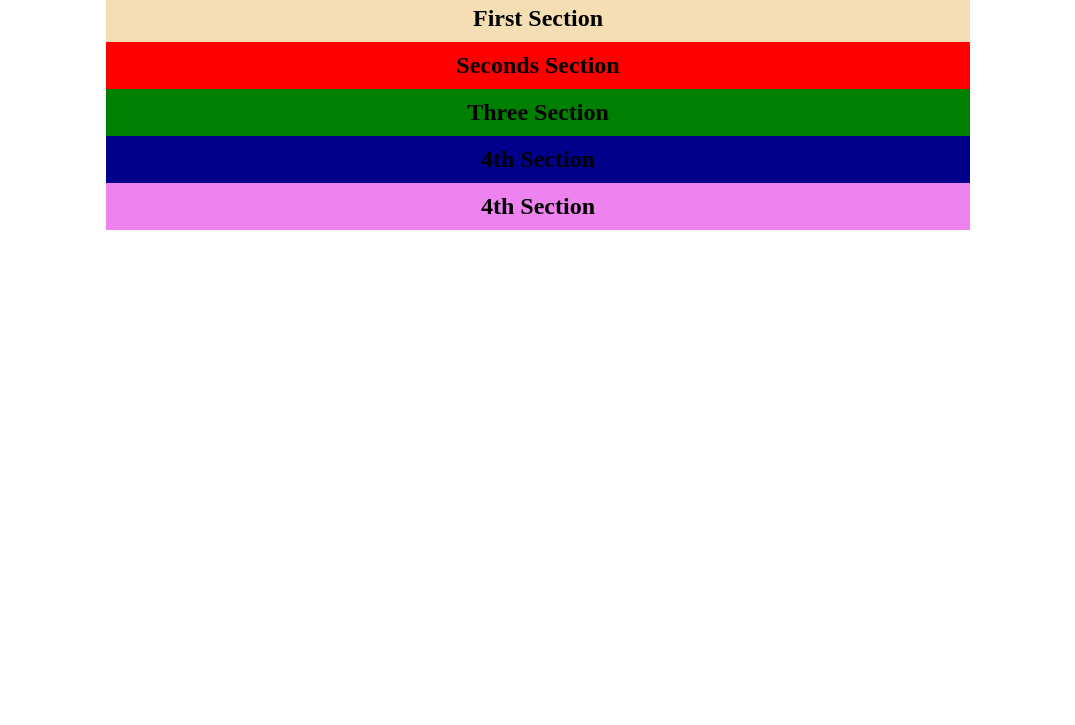
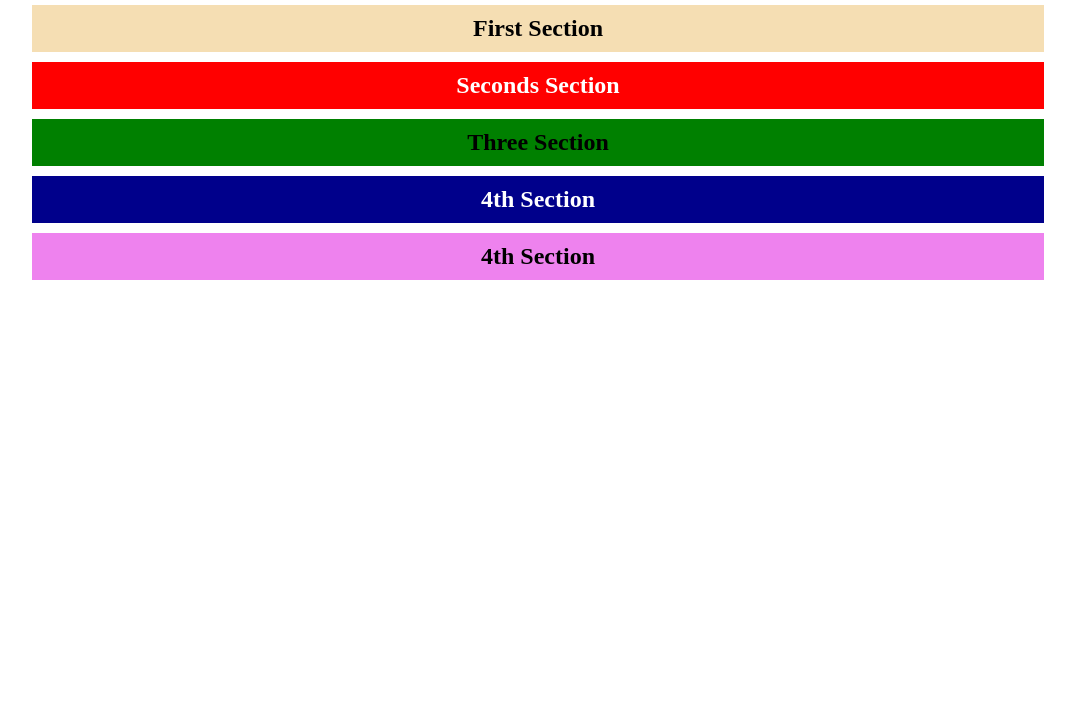
Before and after one commit to mdehasanali/Tutorial_test, a plain HTML site: page index.html in a window 1280 px wide. Shown: the part 75-800 px from the top of the page, without its empty margins (102-1177 px from the left). Drawn offline with Linux system fonts and the light colour scheme; files that its build step writes are made by us from their sources.

Commit message:
html modifiy and style.css body, scetion,footer,header propary added

```diff
--- a/css/style.css
+++ b/css/style.css
@@ -10,7 +10,7 @@ html {
 
 body {
     margin: 0 auto;
-    width: 992px;
+    max-width: 1140px;
     padding: 1% 5%;
     text-align: center;
 }
@@ -24,6 +24,7 @@ h6,
 p {
     font-family: 'Times New Roman', Times, serif;
     color: #555;
+    max-width: 10px 0px;
 }
 
 a {
@@ -36,3 +37,9 @@ img {
     width: 100%;
     height: auto;
 }
+
+section,
+footer,
+header {
+    margin-bottom: 10px;
+}
--- a/index.html
+++ b/index.html
@@ -5,7 +5,7 @@
     <meta charset="UTF-8">
     <meta name="viewport" content="width=device-width, initial-scale=1.0">
     <title>Document</title>
-    <link rel="stylesheet" href="style.css">
+    <link rel="stylesheet" href="css/style.css">
 </head>
 
 <body>
@@ -18,13 +18,13 @@
             <h2 style="background-color: wheat;padding: 10px;color: black;">First Section</h2>
         </section>
         <section id="section2">
-            <h2 style="background-color: red;padding: 10px;color: black;">Seconds Section</h2>
+            <h2 style="background-color: red;padding: 10px;color: white;">Seconds Section</h2>
         </section>
         <section id="section3">
             <h2 style="background-color: green;padding: 10px;color: black;">Three Section</h2>
         </section>
         <section id="section4">
-            <h2 style="background-color: darkblue;padding: 10px;color: black;">4th Section</h2>
+            <h2 style="background-color: darkblue;padding: 10px;color: white;">4th Section</h2>
         </section>
         <section id="section5">
             <h2 style="background-color: violet;padding: 10px;color: black;">4th Section</h2>
```
